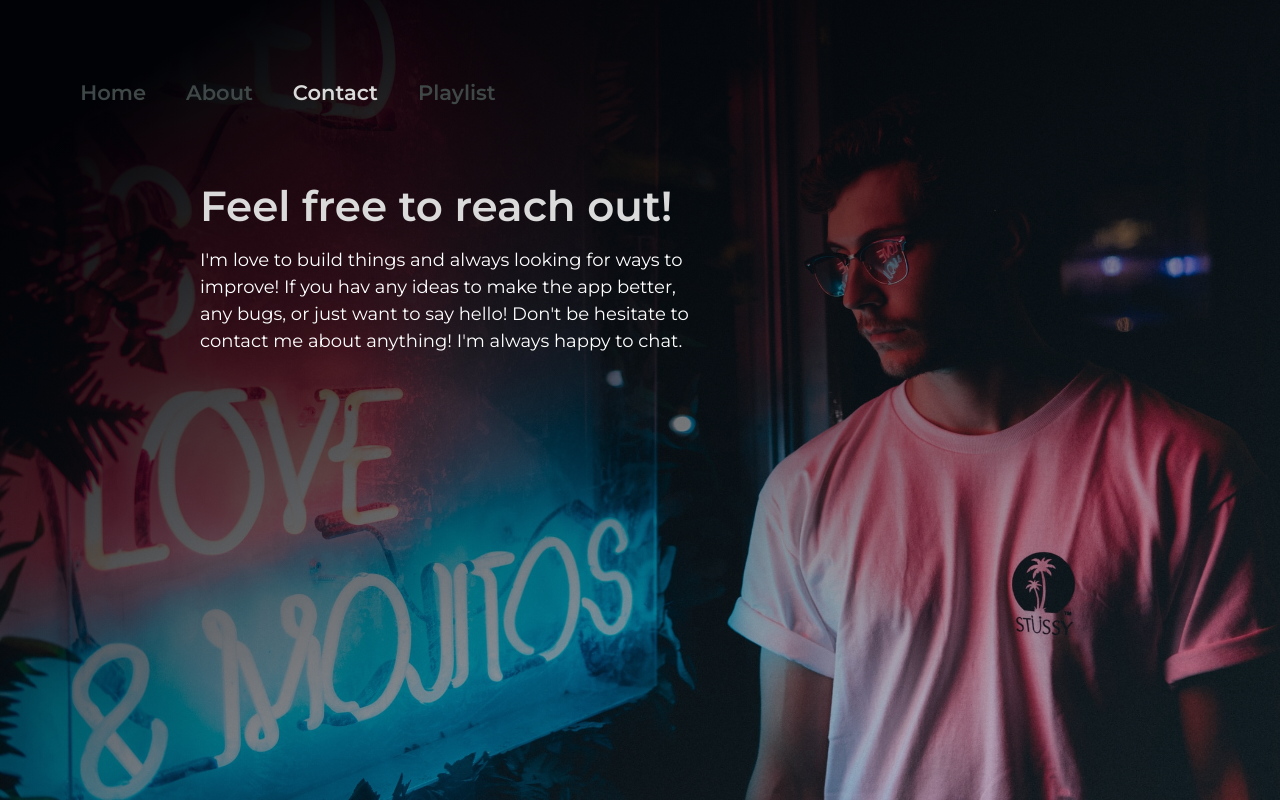
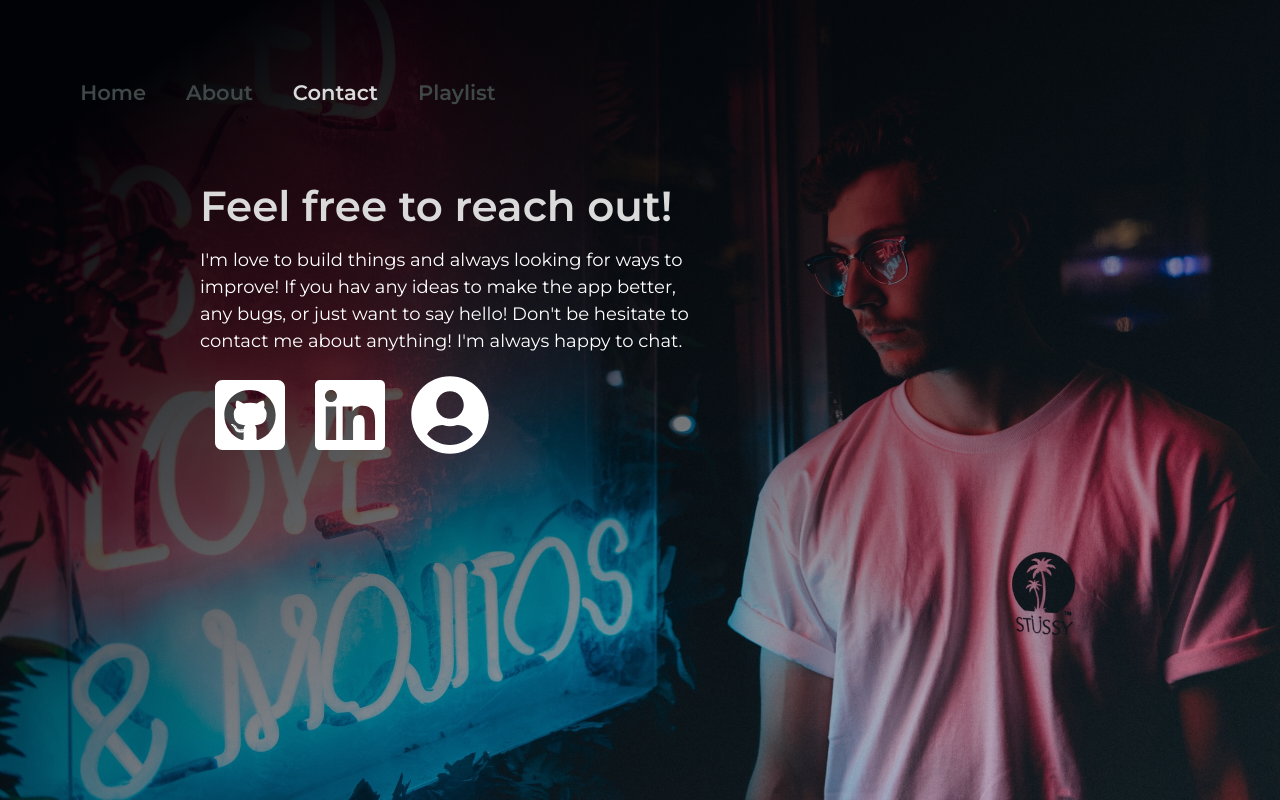
Before and after one commit to chris510/Make-A-Playlist, a React (Create React App) app in the folder frontend/: page /contact in a window 1280 px wide. Built offline with nearby package versions, Linux system fonts and the light colour scheme.

Commit message:
Add svg icons

```diff
--- a/frontend/package.json
+++ b/frontend/package.json
@@ -20,6 +20,7 @@
     "react": "^16.13.1",
     "react-dom": "^16.13.1",
     "react-gsap": "^1.2.0",
+    "react-icons": "^3.10.0",
     "react-router-dom": "^5.1.2",
     "react-scripts": "3.4.1",
     "react-transition-group": "^4.3.0",
--- a/frontend/src/pages/contact/contact.component.tsx
+++ b/frontend/src/pages/contact/contact.component.jsx
@@ -1,5 +1,7 @@
 import React from 'react';
 import './contact.styles.scss';
+
+import  { FaGithubSquare, FaLinkedin, FaUserCircle} from 'react-icons/fa'
 
 const Contact = () => {
   return (
@@ -9,6 +11,9 @@ const Contact = () => {
         <div className="content-inner">
           <p>I'm love to build things and always looking for ways to improve! If you hav any ideas to make the app better, any bugs, or just want to say hello! Don't be hesitate to contact me about anything! I'm always happy to chat.</p>
 
+          <FaGithubSquare className="icon"/>
+          <FaLinkedin className="icon"/>
+          <FaUserCircle className="icon"/>
         </div>
       </div>
     </div>
--- a/frontend/src/pages/contact/contact.styles.scss
+++ b/frontend/src/pages/contact/contact.styles.scss
@@ -28,3 +28,8 @@
     }
   }
 }
+
+.icon {
+  width: 100px;
+  height: 100px;
+}
--- a/frontend/src/pages/playlist/playlist.component.tsx
+++ b/frontend/src/pages/playlist/playlist.component.tsx
@@ -34,7 +34,7 @@ const Playlist = () => {
             onClick={onClickMessage}
             icon={faComment}
             className={playlistMade ? 'icon' : 'icon hidden'}
-            />
+          />
         </div>
         <div className="content-inner">
           <SearchBar/>
```
Also changed, not shown: 2 other files (tests, documents, lock files or other folders).
